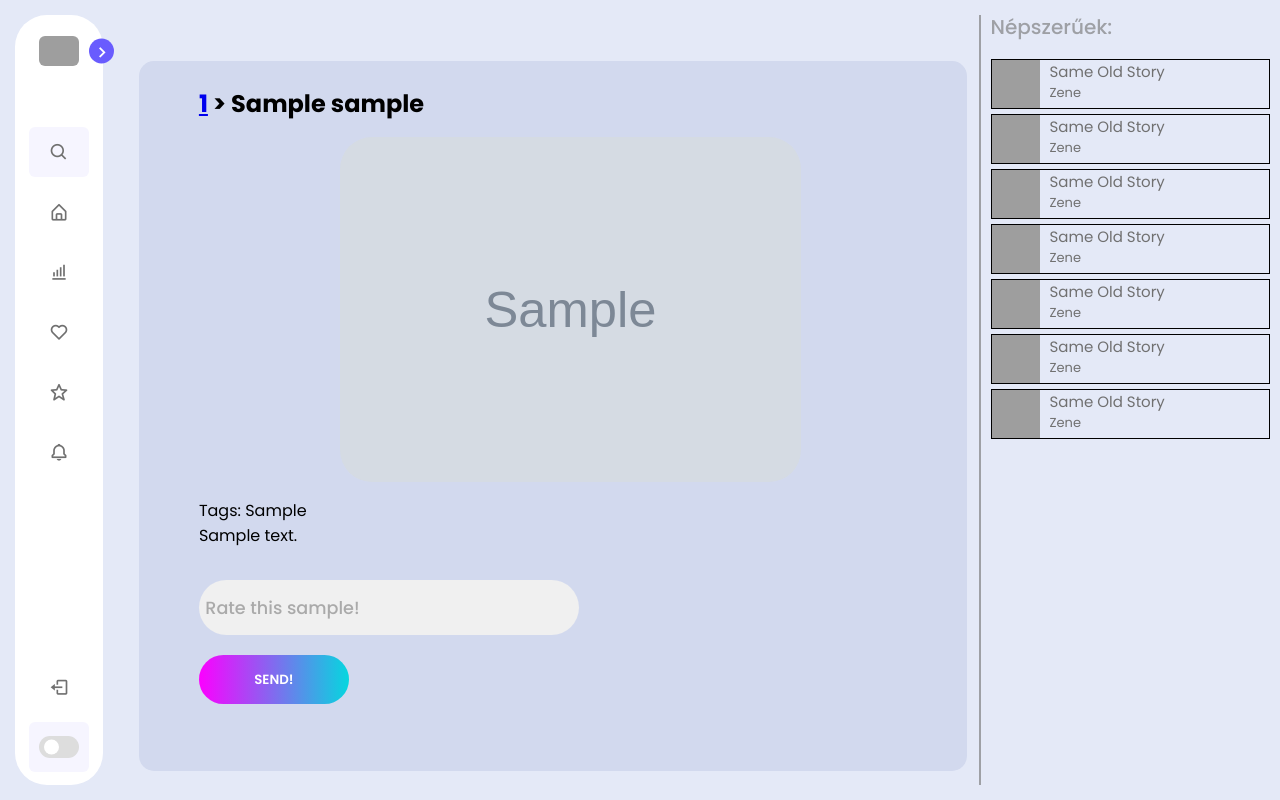
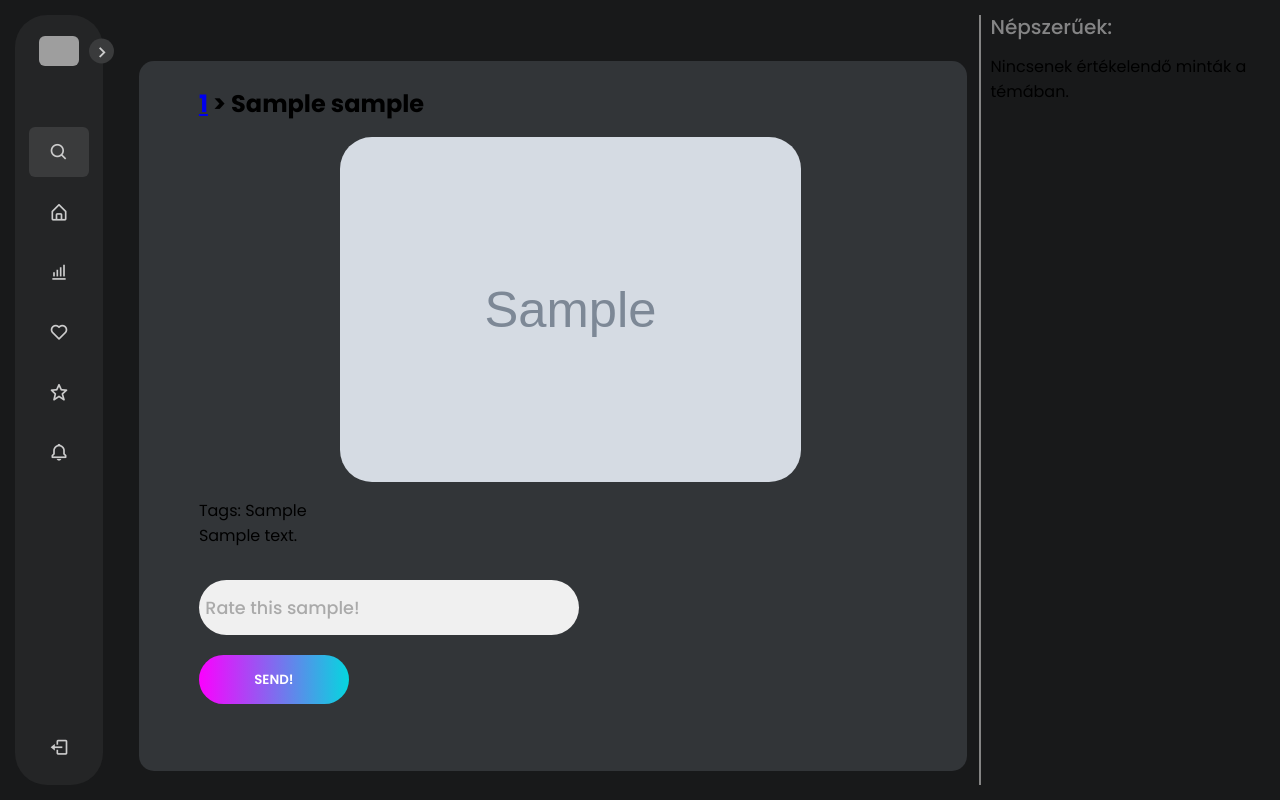
Before and after one commit to vecz-akos/SZFM-big-project, a Django app: page /rate/1/1 in a window 1280 px wide. Run offline with Django 4.2, Linux system fonts and the light colour scheme; a user stored in the database is signed in; tables that the repository leaves empty hold one stand-in row (values such as "Sample post"); grey boxes marked "Sample" are stand-in pictures; grey boxes are pictures that could not be loaded.

Commit message:
rate.html - update

```diff
--- a/src/rate/templates/rate/rate.html
+++ b/src/rate/templates/rate/rate.html
@@ -10,7 +10,7 @@
     <link rel="icon" type="image/x-icon" href="{% static 'imgs/movie.ico' %}">
     <title>Rate - {{ sample.name }}</title>
 </head>
-<body>
+<body class="dark">
     <nav class="sidebar close">
         <header>
             <div class="image-text">
@@ -37,7 +37,7 @@
 
                 <ul class="menu-links">
                     <li class="nav-link">
-                        <a href="#">
+                        <a href="/home">
                             <i class='bx bx-home-alt icon' ></i>
                             <span class="text nav-text">Kezdőlap</span>
                         </a>
@@ -82,6 +82,7 @@
                         <span class="text nav-text">Kijelentkezés</span>
                     </a>
                 </li>
+<!--
 
     <li class="mode">
         <div class="sun-moon">
@@ -94,6 +95,7 @@
             <span class="switch"></span>
         </div>
     </li>
+-->
 
             </div>
         </div>
@@ -131,55 +133,19 @@
             <div class="right-bar">
                 <div class="popular-text">Népszerűek:</div>
                 <div class="right-cards">
+                    {% if samples %}
+                        {% for sample in samples %}
                         <div class="right-card">
-                        <img src="https://images.genius.com/4fbb84b136772b725f30de9a97495af9.1000x563x1.jpg" alt="">
+                            <img src="{{ sample.img }}" alt="">
                             <div>
-                            <p class="text-top">Same Old Story</p>
-                            <p class="text-bottom">Zene</p>
+                                <p class="text-top">{{ sample.name }}</p>
+                                <p class="text-bottom">{{ sample.tags|truncatewords:8 }}</p>
                             </div>
                         </div>
-                    <div class="right-card">
-                        <img src="https://images.genius.com/4fbb84b136772b725f30de9a97495af9.1000x563x1.jpg" alt="">
-                        <div>
-                            <p class="text-top">Same Old Story</p>
-                            <p class="text-bottom">Zene</p>
-                        </div>
-                    </div>
-                    <div class="right-card">
-                        <img src="https://images.genius.com/4fbb84b136772b725f30de9a97495af9.1000x563x1.jpg" alt="">
-                        <div>
-                            <p class="text-top">Same Old Story</p>
-                            <p class="text-bottom">Zene</p>
-                        </div>
-                    </div>
-                    <div class="right-card">
-                        <img src="https://images.genius.com/4fbb84b136772b725f30de9a97495af9.1000x563x1.jpg" alt="">
-                        <div>
-                            <p class="text-top">Same Old Story</p>
-                            <p class="text-bottom">Zene</p>
-                        </div>
-                    </div>
-                    <div class="right-card">
-                        <img src="https://images.genius.com/4fbb84b136772b725f30de9a97495af9.1000x563x1.jpg" alt="">
-                        <div>
-                            <p class="text-top">Same Old Story</p>
-                            <p class="text-bottom">Zene</p>
-                        </div>
-                    </div>
-                    <div class="right-card">
-                        <img src="https://images.genius.com/4fbb84b136772b725f30de9a97495af9.1000x563x1.jpg" alt="">
-                        <div>
-                            <p class="text-top">Same Old Story</p>
-                            <p class="text-bottom">Zene</p>
-                        </div>
-                    </div>
-                    <div class="right-card">
-                        <img src="https://images.genius.com/4fbb84b136772b725f30de9a97495af9.1000x563x1.jpg" alt="">
-                        <div>
-                            <p class="text-top">Same Old Story</p>
-                            <p class="text-bottom">Zene</p>
-                        </div>
-                    </div>
+                        {% endfor %}
+                    {% else %}
+                        <p>Nincsenek értékelendő minták a témában.</p>
+                    {% endif %}
                 </div>
             </div>
         </div>
```
Lines whose indentation alone changed are shown as unchanged.
